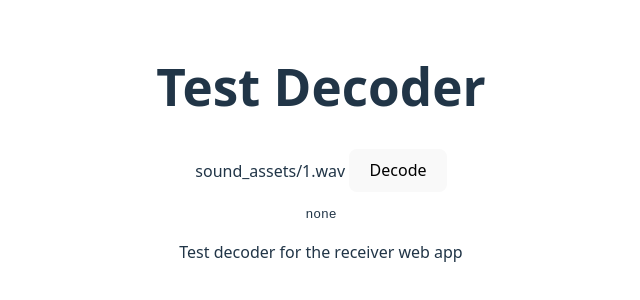
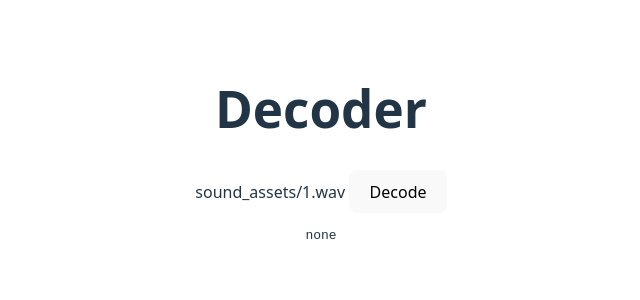
Before and after one commit to eiriksm/chirpy-receiver, a Svelte app in the folder receiver-web/: page / in a window 1280 px wide. Shown: the part 248-548 px from the top of the page, without its empty margins (319-959 px from the left). Built offline with nearby package versions, Linux system fonts and the light colour scheme.

Commit message:
Update App.svelte

```diff
--- a/receiver-web/src/App.svelte
+++ b/receiver-web/src/App.svelte
@@ -3,7 +3,6 @@
 </script>
 
 <main>
-  <h1>Test Decoder</h1>
+  <h1>Decoder</h1>
   <TestDecoder filename="sound_assets/1.wav"/>
-  <p>Test decoder for the receiver web app
 </main>
```
